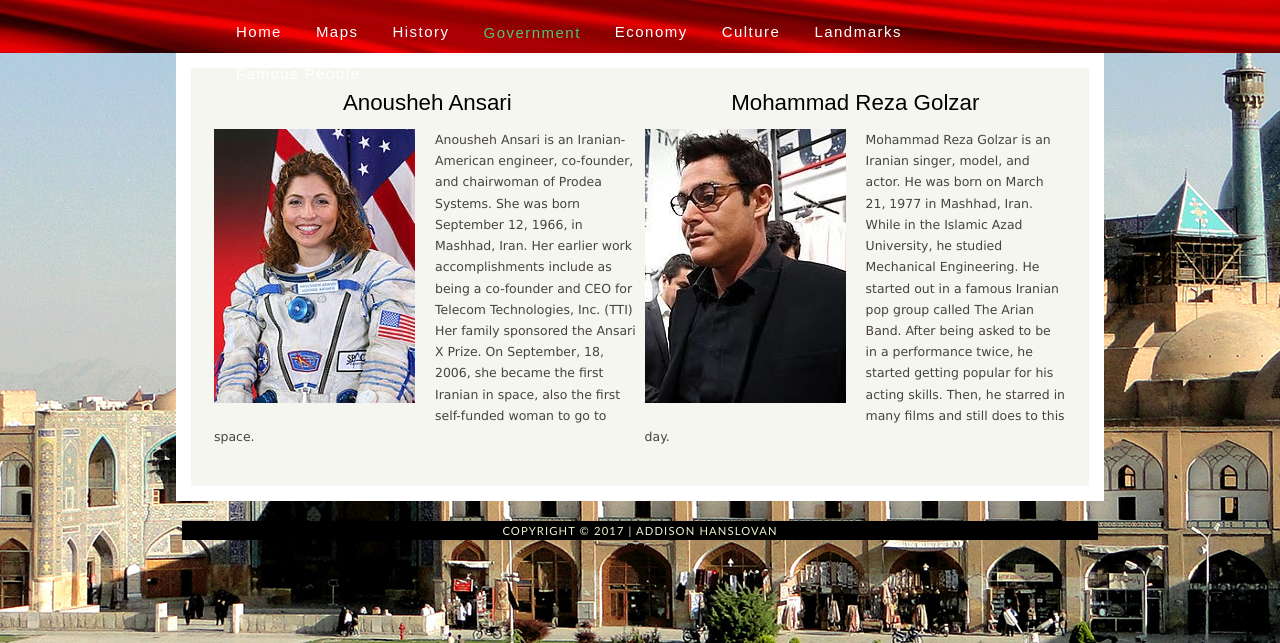
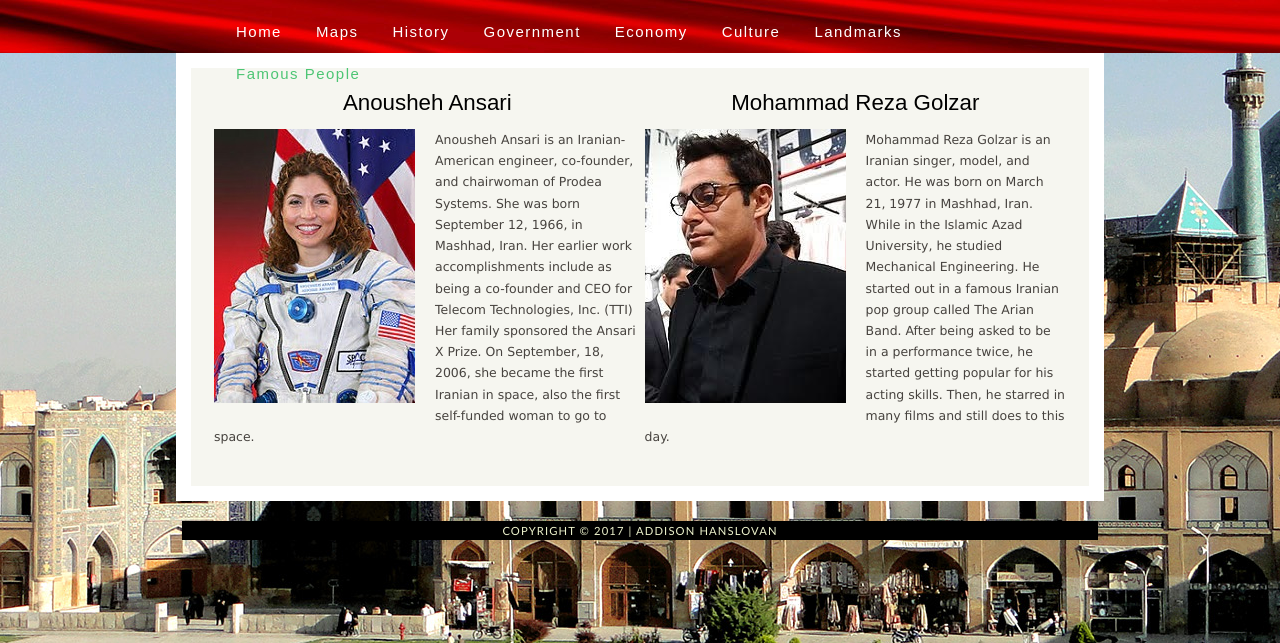
Before and after one commit to blockyzombie/iran, a plain HTML site: page famouspeople.html in a window 1280 px wide. Shown: the part 157-800 px from the top of the page. Drawn offline with Linux system fonts and the light colour scheme.

Commit message:
Corrected menu highlighting bug.

```diff
--- a/famouspeople.html
+++ b/famouspeople.html
@@ -25,11 +25,11 @@
           <li><a href="index.html">Home</a></li>
           <li><a href="maps.html">Maps</a></li>
           <li><a href="history.html">History</a></li>
-          <li class="selected"><a href="government.html">Government</a></li>
+          <li><a href="government.html">Government</a></li>
           <li><a href="economy.html">Economy</a></li>
           <li><a href="culture.html">Culture</a></li>
           <li><a href="landmarks.html">Landmarks</a></li>
-          <li><a href="famouspeople.html">Famous People</a></li>
+          <li  class="selected"><a href="famouspeople.html">Famous People</a></li>
         </ul>
       </div>
     </div>
```
